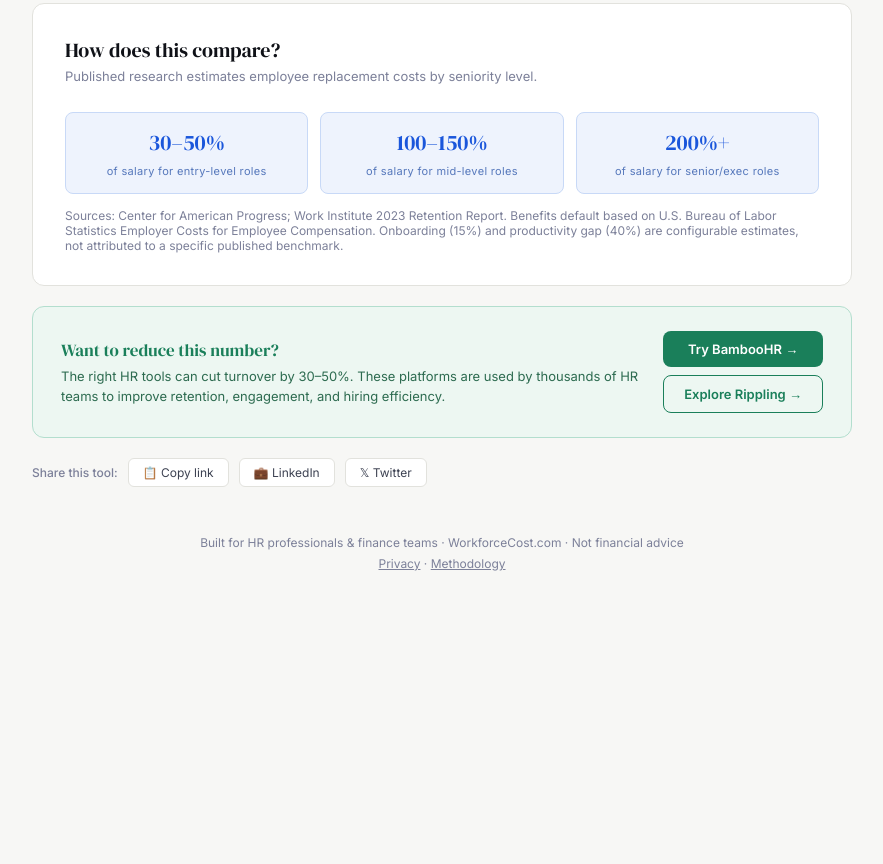
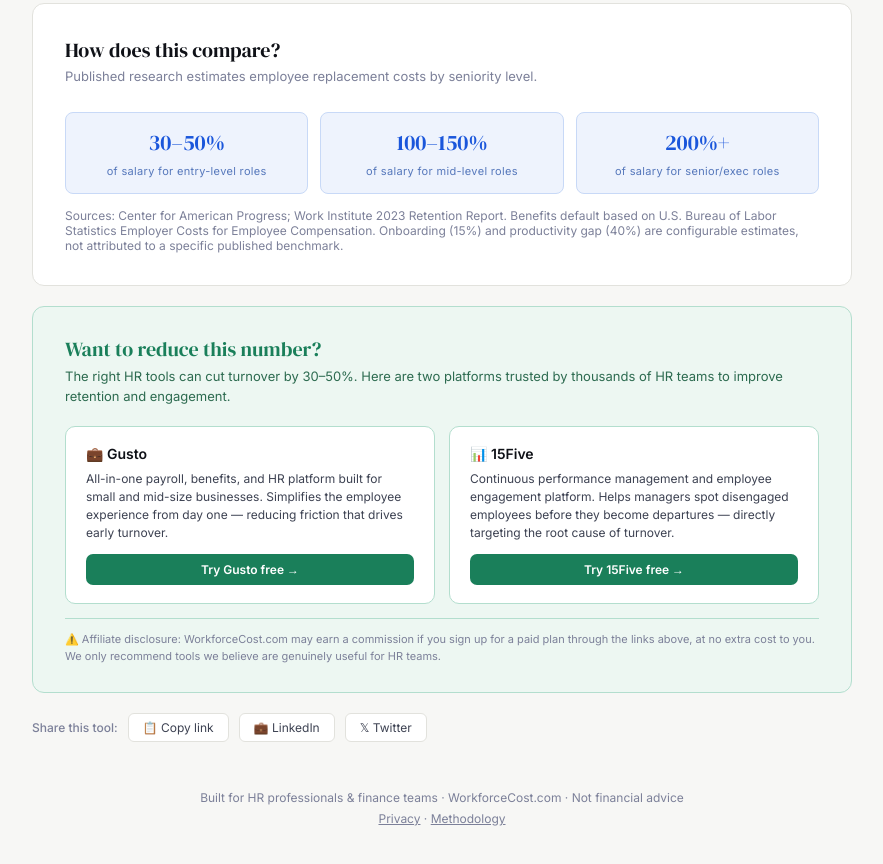
Before and after one commit to kwbradshaw/hr-turnover-calculator, a plain HTML site: page index.html in a window 1280 px wide. Shown: the part 1649-2513 px from the top of the page, without its empty margins (198-1081 px from the left). Before the commit the page ends 2300 px from the top, so only its background shows below. Drawn offline with nearby package versions, Linux system fonts and the light colour scheme.

Commit message:
Update calculator with revised affiliate links and FTC disclosure

```diff
--- a/index.html
+++ b/index.html
@@ -216,21 +216,31 @@
   /* CTA */
   .cta-section {
     background: var(--green-bg); border: 1px solid #b3dece;
-    border-radius: 12px; padding: 24px 28px; margin-top: 20px;
-    display: flex; flex-direction: column; gap: 16px;
+    border-radius: 12px; padding: 28px 32px; margin-top: 20px;
   }
-  @media (min-width: 560px) { .cta-section { flex-direction: row; align-items: center; justify-content: space-between; } }
-  .cta-text .cta-head { font-family: 'DM Serif Display', serif; font-size: 17px; font-weight: 400; color: var(--green); margin-bottom: 4px; }
-  .cta-text p { font-size: 13px; color: #2d6b50; line-height: 1.5; }
-  .cta-links { display: flex; flex-direction: column; gap: 8px; flex-shrink: 0; }
+  .cta-head { font-family: 'DM Serif Display', serif; font-size: 20px; font-weight: 400; color: var(--green); margin-bottom: 4px; }
+  .cta-sub { font-size: 13px; color: #2d6b50; line-height: 1.5; margin-bottom: 20px; }
+  .cta-cards { display: grid; grid-template-columns: 1fr 1fr; gap: 14px; }
+  @media (max-width: 560px) { .cta-cards { grid-template-columns: 1fr; } }
+  .cta-card {
+    background: white; border: 1px solid #b3dece;
+    border-radius: 10px; padding: 18px 20px;
+    display: flex; flex-direction: column; gap: 8px;
+  }
+  .cta-card-name { font-size: 14px; font-weight: 600; color: var(--ink); }
+  .cta-card-desc { font-size: 12px; color: var(--ink-mid); line-height: 1.5; flex: 1; }
   .cta-link {
     display: inline-block; background: var(--green); color: white;
-    text-decoration: none; font-size: 13px; font-weight: 600;
-    padding: 10px 20px; border-radius: 8px; text-align: center; transition: background 0.15s;
+    text-decoration: none; font-size: 12px; font-weight: 600;
+    padding: 8px 16px; border-radius: 7px; text-align: center;
+    transition: background 0.15s; margin-top: 4px;
   }
   .cta-link:hover { background: #156349; }
-  .cta-link.secondary { background: transparent; color: var(--green); border: 1.5px solid var(--green); }
-  .cta-link.secondary:hover { background: #d4f0e6; }
+  .ftc-note {
+    font-size: 11px; color: var(--ink-muted);
+    margin-top: 14px; line-height: 1.5;
+    border-top: 1px solid #b3dece; padding-top: 12px;
+  }
 
   /* SHARE */
   .share-row { display: flex; align-items: center; gap: 10px; margin-top: 20px; flex-wrap: wrap; }
@@ -443,14 +453,21 @@
 
   <!-- CTA -->
   <div class="cta-section">
-    <div class="cta-text">
-      <p class="cta-head">Want to reduce this number?</p>
-      <p>The right HR tools can cut turnover by 30–50%. These platforms are used by thousands of HR teams to improve retention, engagement, and hiring efficiency.</p>
+    <p class="cta-head">Want to reduce this number?</p>
+    <p class="cta-sub">The right HR tools can cut turnover by 30–50%. Here are two platforms trusted by thousands of HR teams to improve retention and engagement.</p>
+    <div class="cta-cards">
+      <div class="cta-card">
+        <p class="cta-card-name">💼 Gusto</p>
+        <p class="cta-card-desc">All-in-one payroll, benefits, and HR platform built for small and mid-size businesses. Simplifies the employee experience from day one — reducing friction that drives early turnover.</p>
+        <a class="cta-link" href="https://gusto.com" target="_blank" rel="noopener sponsored">Try Gusto free →</a>
+      </div>
+      <div class="cta-card">
+        <p class="cta-card-name">📊 15Five</p>
+        <p class="cta-card-desc">Continuous performance management and employee engagement platform. Helps managers spot disengaged employees before they become departures — directly targeting the root cause of turnover.</p>
+        <a class="cta-link" href="https://www.15five.com" target="_blank" rel="noopener sponsored">Try 15Five free →</a>
+      </div>
     </div>
-    <div class="cta-links">
-      <a class="cta-link" href="https://www.bamboohr.com" target="_blank" rel="noopener">Try BambooHR →</a>
-      <a class="cta-link secondary" href="https://rippling.com" target="_blank" rel="noopener">Explore Rippling →</a>
-    </div>
+    <p class="ftc-note">⚠️ Affiliate disclosure: WorkforceCost.com may earn a commission if you sign up for a paid plan through the links above, at no extra cost to you. We only recommend tools we believe are genuinely useful for HR teams.</p>
   </div>
 
   <!-- SHARE -->
```
